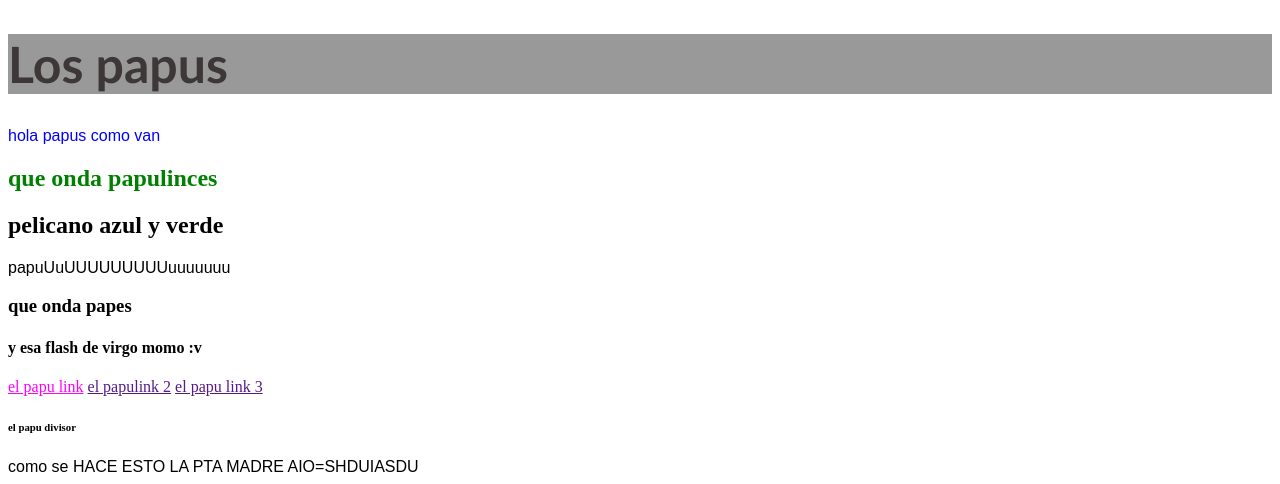
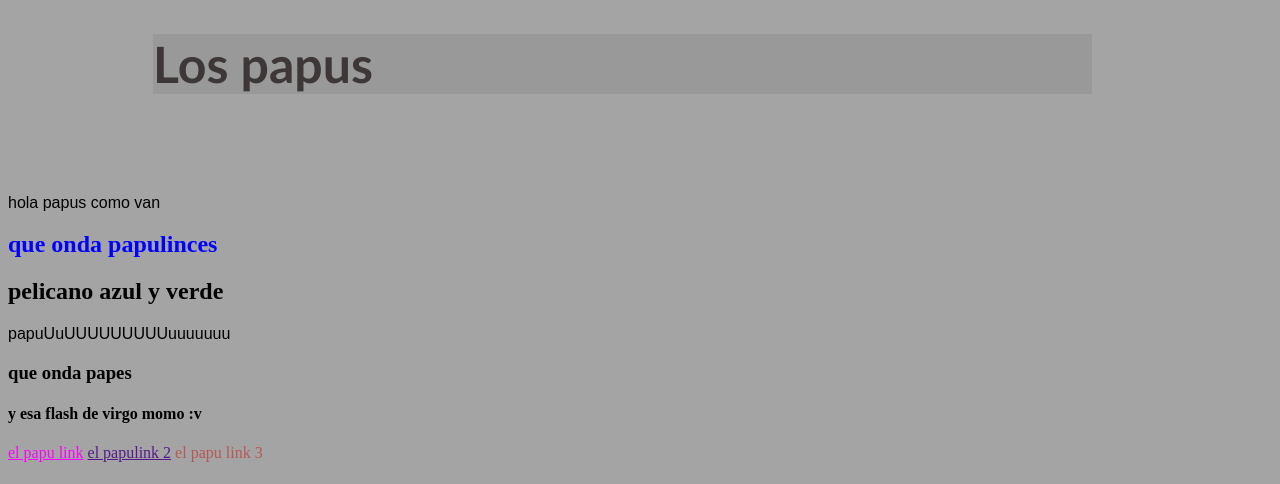
Before and after one commit to Fran30IwI/papu, a plain HTML site: page index.html in a window 1280 px wide. Shown: the top 484 px of the page. Drawn offline with Linux system fonts and the light colour scheme.

Commit message:
papuclase

```diff
--- a/css/papustyle.css
+++ b/css/papustyle.css
@@ -9,10 +9,19 @@ h1{
 font-family: 'Trebuchet MS', 'Lucida Sans Unicode', 'Lucida Grande', 'Lucida Sans', Arial, sans-serif;
 color: rgb(61, 55, 55);
 background-color: rgb(153, 153, 153);
+margin-bottom: 100px;
+margin-right: 180px;
+margin-left: 145px;
 }
-#papa{
+#mamu{
     color: blue;
 }
 #sexo {
     color: magenta;
 }
+body{
+    background-color: rgb(165, 164, 164);
+}
+.hiju{
+    color: rgba(199, 21, 21, 0.534);
+}
--- a/index.html
+++ b/index.html
@@ -10,15 +10,15 @@
     <header>
         <h1> Los papus </h1>
     </header>
-    <p id="papa"> hola papus como van</p>
-    <h2 id="unico"> que onda papulinces </h2>
+    <p id="papu"> hola papus como van</p>
+    <h2 id="mamu"> que onda papulinces </h2>
     <h2> pelicano azul y verde</h2>
         <p>papuUuUUUUUUUUUuuuuuuu</p>
     <h3>que onda papes</h3>
     <h4>y esa flash de virgo momo :v</h4>
     <a id="sexo" href="https://www.youtube.com/@bananirou">el papu link</a>
     <a href="">el papulink 2</a>
-    <a href="">el papu link 3</a>
+    <a class="hiju">el papu link 3</a>
     <div>
         <h6>el papu divisor</h6>
     </div>
```
